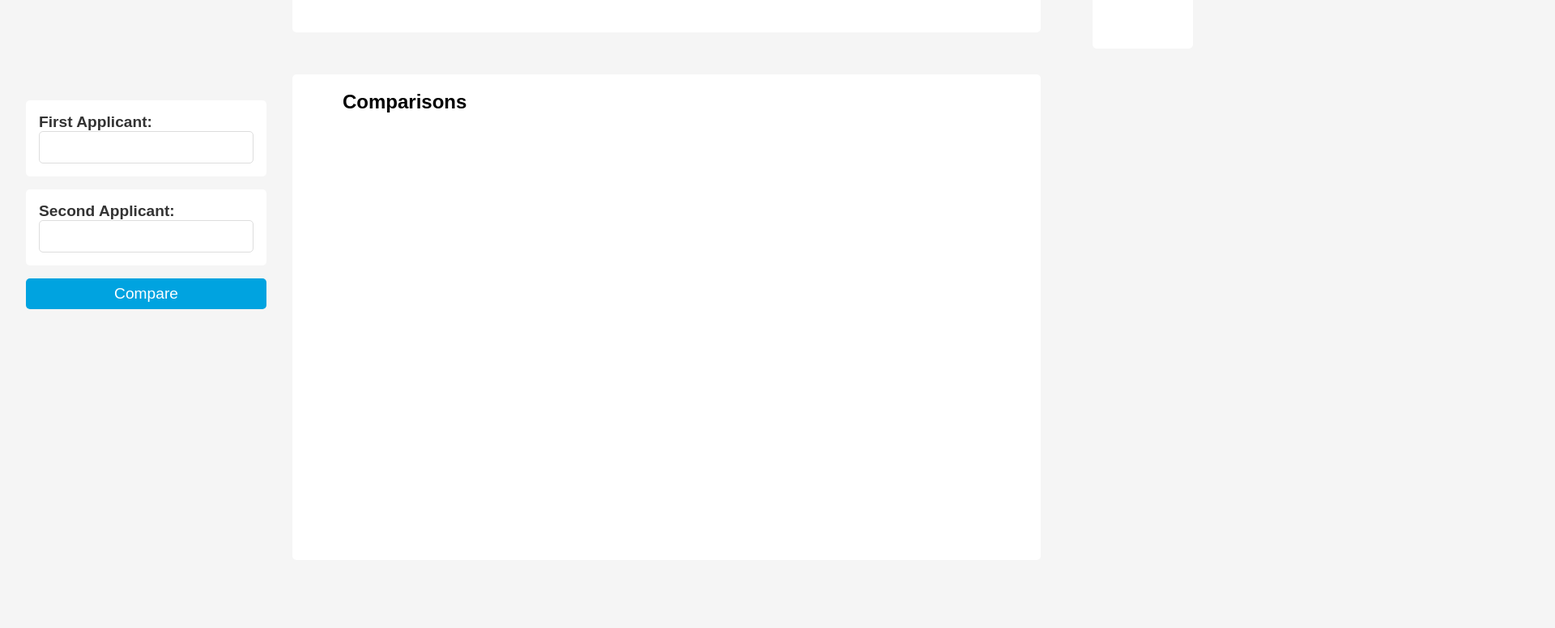
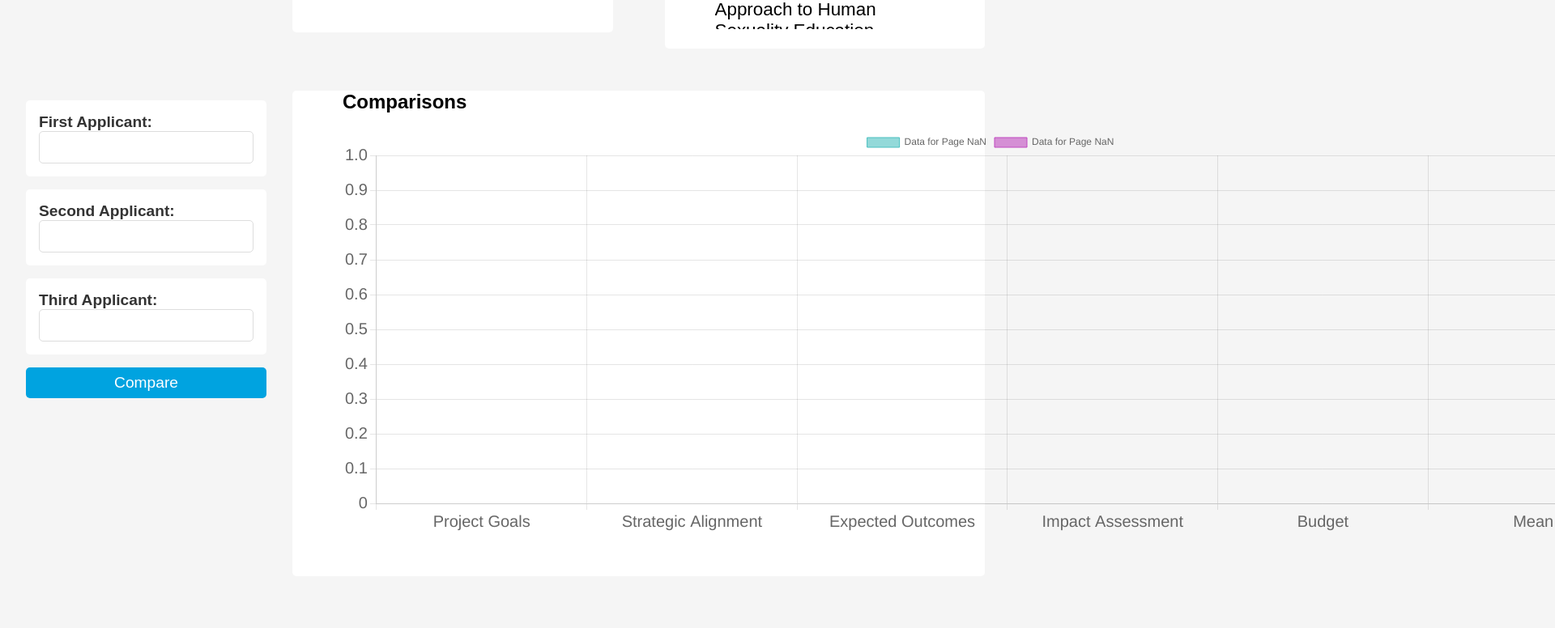
Before and after one commit to bvalgard/TLEF-Adjudication, a website: page index.html in a window 1280 px wide. Shown: the part 1276-2052 px from the top of the page at 81% size, 1920 px wide, since content can reach past the window. Drawn offline with nearby package versions, Linux system fonts and the light colour scheme.

Commit message:
Add third applicant to comparison chart

```diff
--- a/index.html
+++ b/index.html
@@ -72,15 +72,21 @@
         <label for="pageTwo">Second Applicant:</label>
         <input type="number" id="pageTwo" min="3" />
       </div>
+      <div class="styledContainer">
+        <label for="pageThree">Third Applicant:</label>
+        <input type="number" id="pageThree" min="3" />
+      </div>
 
         <button id="compareButton">Compare</button>
     </div>
 
     <!-- New Div for the comparison chart -->
-    <div class="styledContainer chartStyledContainer comparisonContainer">
-      <div id="comparison-chart-container">
-          <h2>Comparisons</h2>
-          <canvas id="comparisonChart"></canvas>
+    <div class="comp-chart">
+      <div class="styledContainer chartStyledContainer comparisonContainer">
+        <div id="comparison-chart-container">
+            <h2>Comparisons</h2>
+            <canvas id="comparisonChart"></canvas>
+        </div>
       </div>
     </div>
   </div>
--- a/script.js
+++ b/script.js
@@ -10,6 +10,7 @@ const collegesOutput = document.getElementById('displayColleges');
 const facultiesOutput = document.getElementById('displayFaculty');
 const compareOne = document.getElementById('pageOne');
 const compareTwo = document.getElementById('pageTwo');
+const compareThree = document.getElementById('pageThree');
 const compareButton = document.getElementById('compareButton');
 
 // Event listener for the Compare button
@@ -263,28 +264,20 @@ function renderChart(labels, data, tooltips) {
 function renderComparisonChart(data) {
     const chartOneNum = parseInt(compareOne.value);
     const chartTwoNum = parseInt(compareTwo.value);
+    const chartThreeNum = parseInt(compareThree?.value); // Optional third input (add this to your HTML if needed)
 
-    // Filter data for the two selected pages
+    // Filter data for the selected pages
     const chartOneObjects = data.filter(obj => obj.pageNum === chartOneNum);
     const chartTwoObjects = data.filter(obj => obj.pageNum === chartTwoNum);
+    const chartThreeObjects = chartThreeNum
+        ? data.filter(obj => obj.pageNum === chartThreeNum)
+        : [];
 
-    const chartOneData = [
-        chartOneObjects[0].mean,
-        chartOneObjects[4].mean,
-        chartOneObjects[5].mean,
-        chartOneObjects[2].mean,
-        chartOneObjects[1].mean,
-        chartOneObjects[3].mean,
-    ];
-
-    const chartTwoData = [
-        chartTwoObjects[0].mean,
-        chartTwoObjects[4].mean,
-        chartTwoObjects[5].mean,
-        chartTwoObjects[2].mean,
-        chartTwoObjects[1].mean,
-        chartTwoObjects[3].mean,
-    ];
+    const chartOneData = chartOneObjects.map(obj => obj.mean);
+    const chartTwoData = chartTwoObjects.map(obj => obj.mean);
+    const chartThreeData = chartThreeObjects.length > 0
+        ? chartThreeObjects.map(obj => obj.mean)
+        : null;
 
     const labels = [
         'Project Goals',
@@ -302,11 +295,8 @@ function renderComparisonChart(data) {
         comparisonChart.destroy();
     }
 
-    comparisonChart = new Chart(ctx, {
-        type: "bar",
-        data: {
-            labels: labels,
-            datasets: [
+    // Prepare datasets dynamically
+    const datasets = [
         {
             label: `Data for Page ${chartOneNum}`,
             data: chartOneData,
@@ -321,12 +311,29 @@ function renderComparisonChart(data) {
             borderColor: "rgba(192, 75, 192, 1)",
             borderWidth: 1,
         },
-            ],
+    ];
+
+    // Add third dataset if it exists
+    if (chartThreeData) {
+        datasets.push({
+            label: `Data for Page ${chartThreeNum}`,
+            data: chartThreeData,
+            backgroundColor: "rgba(75, 75, 192, 0.6)",
+            borderColor: "rgba(75, 75, 192, 1)",
+            borderWidth: 1,
+        });
+    }
+
+    // Render the chart
+    comparisonChart = new Chart(ctx, {
+        type: "bar",
+        data: {
+            labels: labels,
+            datasets: datasets,
         },
         options: {
             responsive: true,
             maintainAspectRatio: false,
-            // indexAxis: "y",
             plugins: {
                 tooltip: {
                     titleFont: { size: 18 },
@@ -336,17 +343,16 @@ function renderComparisonChart(data) {
             scales: {
                 x: {
                     beginAtZero: true,
-                    ticks: { font: { size: 20 } }
+                    ticks: { font: { size: 20 } },
                 },
                 y: {
-                    grid: { display: false },
-                    ticks: { font: { size: 20 } }
-                }
+                    beginAtZero: true,
+                    ticks: { font: { size: 20 } },
+                },
             },
         },
     });
 }
-
 // Load the initial CSV data
 loadCSVData();
 
--- a/styles.css
+++ b/styles.css
@@ -11,7 +11,7 @@ body {
   grid-template-areas:
     "meta-data meta-data meta-data meta-data meta-data meta-data meta-data"
     "filters avg-score avg-score avg-score avg-names-list avg-names-list avg-names-list"
-    "comp-filters comp-chart comp-chart comp-chart comp-chart comp-chart comp-chart";
+    "comp-pages comp-chart comp-chart comp-chart comp-chart comp-chart comp-chart";
 }
 
 .meta-data {
@@ -34,7 +34,13 @@ body {
   grid-area: avg-names-list;
 }
 
+#comp-pages {
+  grid-area: comp-pages;
+}
 
+.comp-chart {
+  grid-area: comp-chart;
+}
 
 .top-left-container {
   display: grid;
@@ -187,7 +193,7 @@ input[type="number"]::-webkit-outer-spin-button {
 
 #comparison-chart-container {
   margin-top: 2rem;
-  width: 800px;
+  width: 1600px;
   height: 500px;
   margin: auto;
 }
```
Lines whose indentation alone changed are shown as unchanged.
